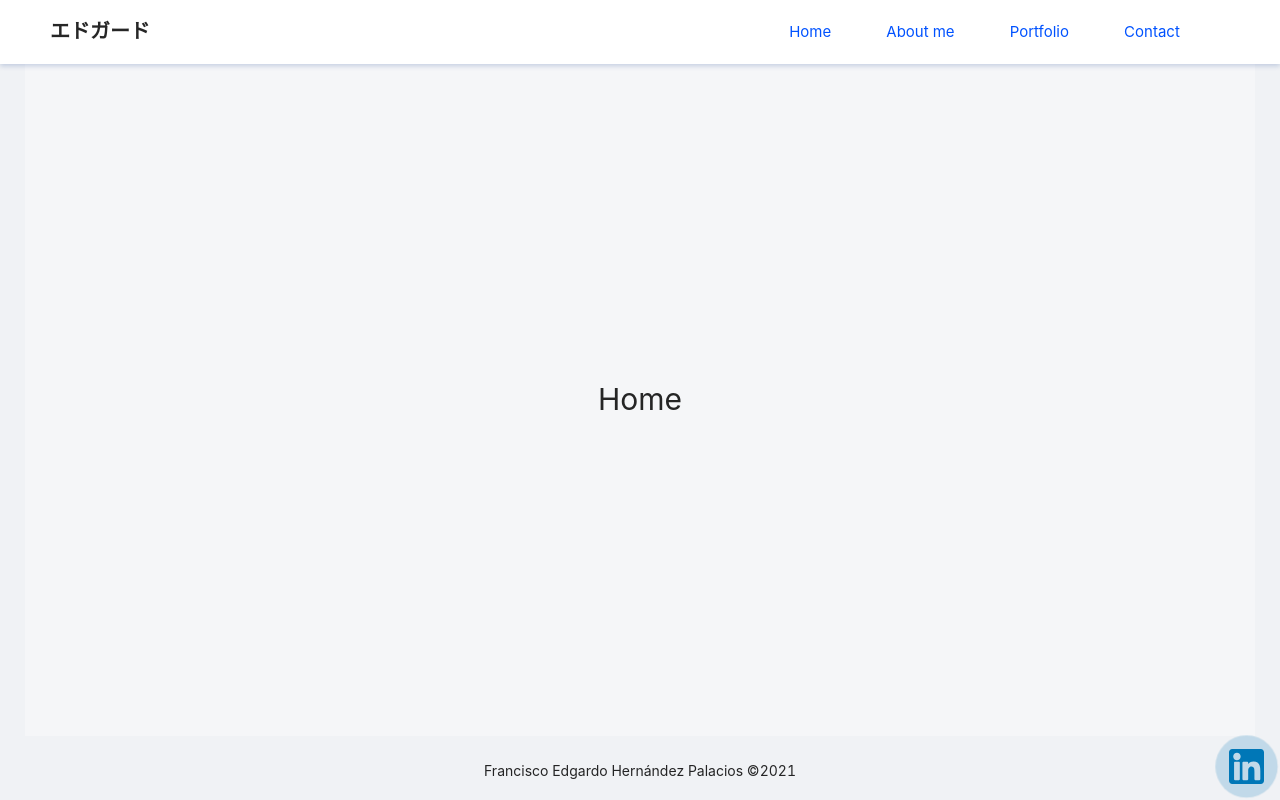
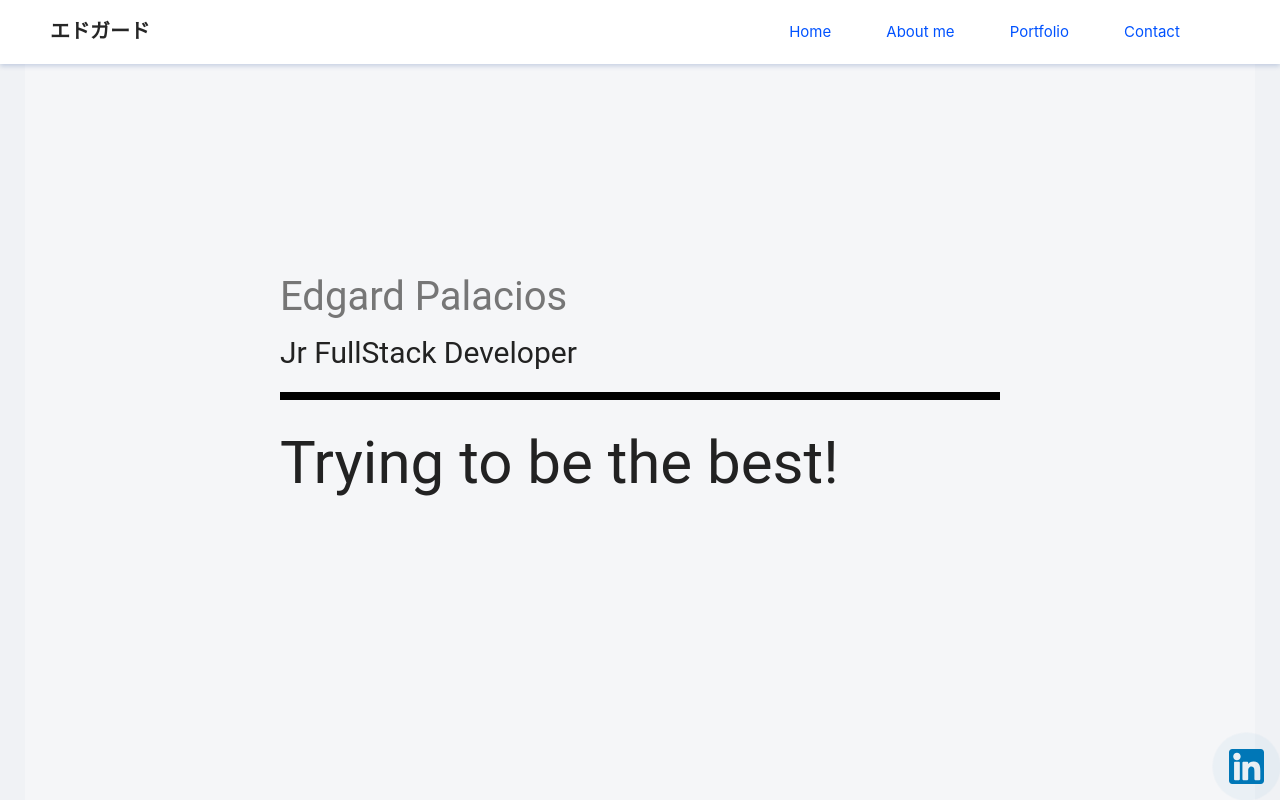
Before and after one commit to Edgard007/portafolo, a React (Create React App) app: page / in a window 1280 px wide. Shown: the top 800 px of the page. Built offline with nearby package versions, Linux system fonts and the light colour scheme.

Commit message:
⚡️ Remove footer, add application sections, improve menu functionality.

```diff
--- a/src/App.tsx
+++ b/src/App.tsx
@@ -8,8 +8,9 @@ import Menu from "./Layout/Menu";
 
 //* ==> Pages <== *//
 import Home from "./Pages/Home/index";
+import AboutMe from "./Pages/AboutMe/index";
 
-const { Content, Footer } = Layout;
+const { Content } = Layout;
 
 const App = () => {
   return (
@@ -20,10 +21,8 @@ const App = () => {
           <Menu />
           <Content style={{ margin: "0 25px" }}>
             <Home />
+            <AboutMe />
           </Content>
-          <Footer style={{ textAlign: "center", height: "4rem" }}>
-            Francisco Edgardo Hernández Palacios ©2021
-          </Footer>
         </Layout>
       </Layout>
     </Wrapper>
--- a/src/Layout/Menu.tsx
+++ b/src/Layout/Menu.tsx
@@ -24,8 +24,9 @@ const CustomMenu = () => {
 };
 
 const Wrapper = styled.div`
-  position: relative;
+  position: fixed;
   padding: 0 50px;
+  z-index: 10;
   top: 0;
   width: 100%;
   height: ${(props) => props.theme?.heightMenu};
--- a/src/Layout/dataMenu.tsx
+++ b/src/Layout/dataMenu.tsx
@@ -3,11 +3,11 @@ import { IMenu } from "../Models/iMenu";
 
 export const data: IMenu[] = [
   {
-    path: "/home",
+    path: "#homeContain",
     namePath: "Home",
   },
   {
-    path: "/about",
+    path: "#aboutContain",
     namePath: "About me",
   },
   {
--- a/src/Pages/AboutMe/index.tsx
+++ b/src/Pages/AboutMe/index.tsx
@@ -1,9 +1,25 @@
+// Essential imports
+import styled from "styled-components";
+
 const AboutMe = () => {
   return (
-    <div className="container">
-      <span>AboutMe</span>
-    </div>
+    <Wrapper id="aboutContain">
+      <div className="container">
+        <span>AboutMe</span>
+      </div>
+    </Wrapper>
   );
 };
 
+const Wrapper = styled.div`
+  .container {
+    justify-content: center;
+    align-items: center;
+    font-size: 30px;
+    height: calc(100vh - (${(props) => props.theme.heightMenu}));
+    display: flex;
+    background: rgba(255, 255, 255, 0.3);
+  }
+`;
+
 export default AboutMe;
--- a/src/Pages/Home/index.tsx
+++ b/src/Pages/Home/index.tsx
@@ -3,9 +3,19 @@ import styled from "styled-components";
 
 const Home = () => {
   return (
-    <Wrapper>
+    <Wrapper id="homeContain">
       <div className="container">
-        <span>Home</span>
+        <div className="animated-title">
+          <div className="text-top">
+            <div>
+              <span>Edgard Palacios</span>
+              <span>Jr FullStack Developer</span>
+            </div>
+          </div>
+          <div className="text-bottom">
+            <div>Trying to be the best!</div>
+          </div>
+        </div>
       </div>
     </Wrapper>
   );
@@ -16,9 +26,90 @@ const Wrapper = styled.div`
     justify-content: center;
     align-items: center;
     font-size: 30px;
-    height: calc(100vh - (${(props) => props.theme.heightMenu} * 2));
+    height: calc(100vh - (${(props) => props.theme.heightMenu}));
     display: flex;
     background: rgba(255, 255, 255, 0.3);
+  }
+
+  @keyframes showTopText {
+    0% {
+      transform: translate3d(0, 100%, 0);
+    }
+    60% {
+      transform: translate3d(0, 50%, 0);
+    }
+    100% {
+      transform: translate3d(0, 0, 0);
+    }
+  }
+
+  @keyframes showBottomText {
+    0% {
+      transform: translate3d(0, -100%, 0);
+    }
+    100% {
+      transform: translate3d(0, 0, 0);
+    }
+  }
+
+  .animated-title {
+    color: #222;
+    font-family: Roboto, Arial, sans-serif;
+    height: 90vmin;
+    left: 50%;
+    position: absolute;
+    top: 50%;
+    transform: translate(-50%, -50%);
+    width: 90vmin;
+  }
+
+  .animated-title > div {
+    height: 50%;
+    overflow: hidden;
+    position: absolute;
+    width: 100%;
+  }
+
+  .animated-title > div div {
+    font-size: 12vmin;
+    padding: 2vmin 0;
+    position: absolute;
+  }
+
+  .animated-title > div div span {
+    display: block;
+    font-size: 30px;
+  }
+
+  .animated-title > div.text-top {
+    border-bottom: 1vmin solid #000;
+    top: 0;
+  }
+
+  .animated-title > div.text-top div {
+    animation: showTopText 1s;
+    animation-delay: 0.5s;
+    animation-fill-mode: forwards;
+    bottom: 0;
+    transform: translate(0, 100%);
+  }
+
+  .animated-title > div.text-top div span:first-child {
+    color: #767676;
+    font-size: 40px;
+  }
+
+  .animated-title > div.text-bottom {
+    bottom: 0;
+  }
+
+  .animated-title > div.text-bottom div {
+    animation: showBottomText 0.5s;
+    animation-delay: 1.75s;
+    font-size: 60px;
+    animation-fill-mode: forwards;
+    top: 0;
+    transform: translate(0, -100%);
   }
 `;
 
```
